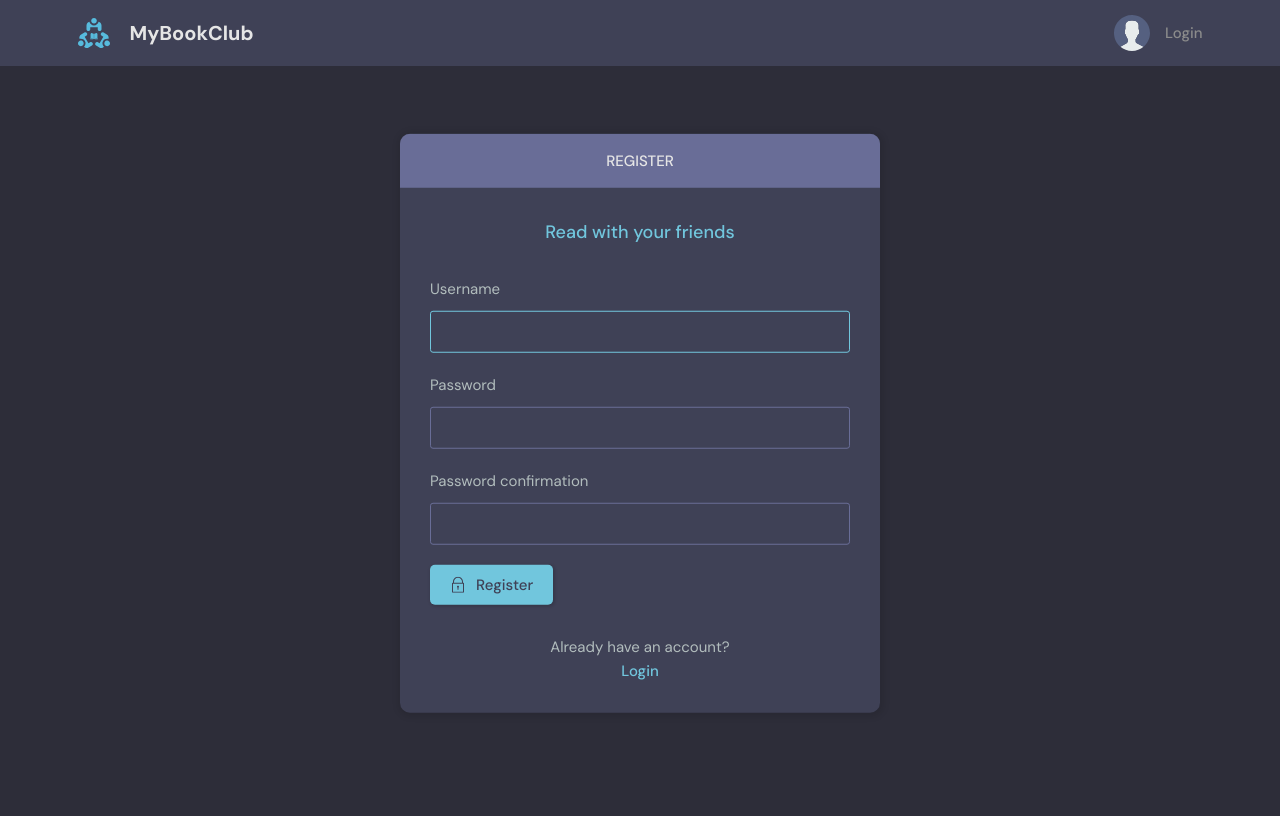
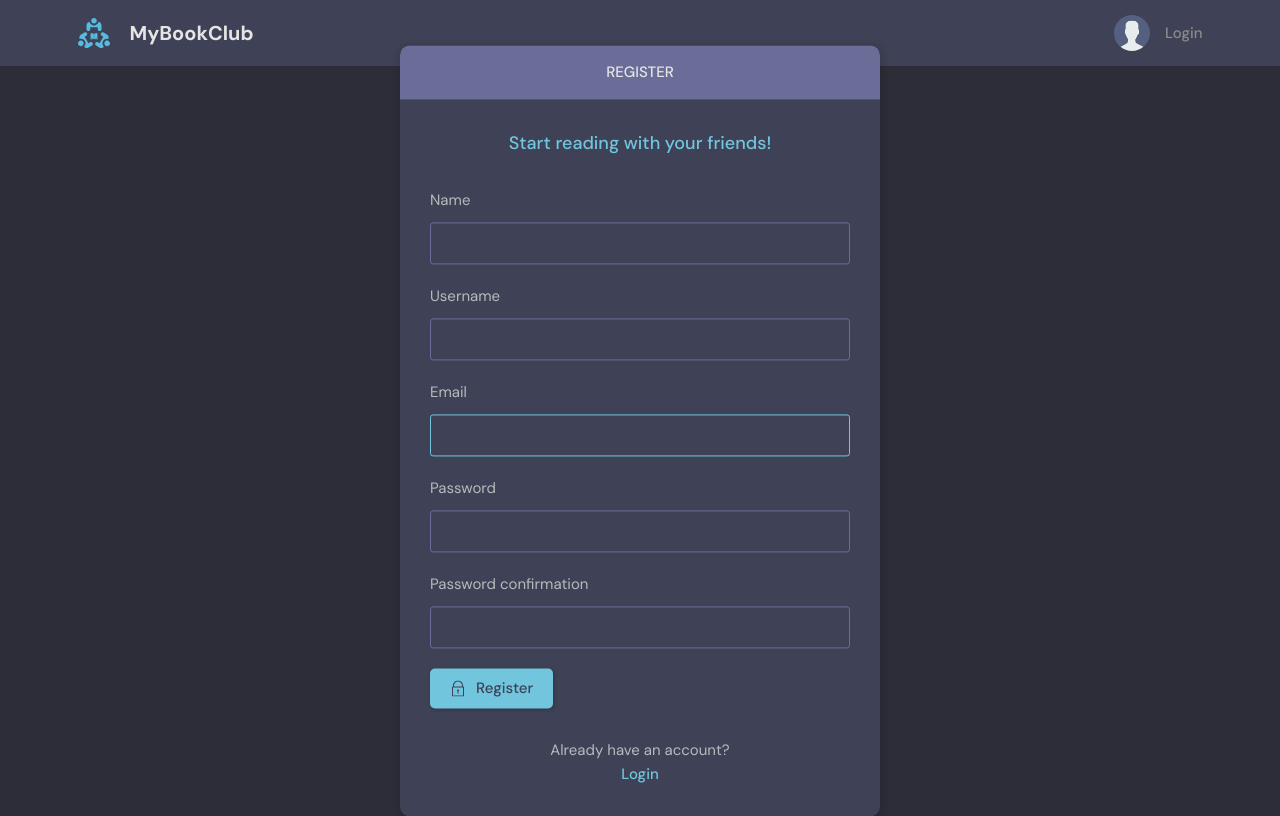
Before and after one commit to srilakshmiranganath/mybookclub, a Django app: page /register/ in a window 1280 px wide. Before the commit the page ends 713 px from the top, so only its background shows below. Run offline with Django 5.2, Linux system fonts and the light colour scheme.

Commit message:
custom user model integrated

```diff
--- a/base/admin.py
+++ b/base/admin.py
@@ -1,8 +1,9 @@
 from django.contrib import admin
 
 # Register your models here.
-from .models import Room, Book, Message
+from .models import Room, Book, Message, User
 
+admin.site.register(User)
 admin.site.register(Room)
 admin.site.register(Book)
 admin.site.register(Message)
--- a/base/forms.py
+++ b/base/forms.py
@@ -1,6 +1,11 @@
 from django.forms import ModelForm
-from .models import Room
-from django.contrib.auth.models import User
+from .models import Room, User
+from django.contrib.auth.forms import UserCreationForm
+
+class MyUserCreationForm(UserCreationForm):
+    class Meta:
+        model = User
+        fields = ['name', 'username', 'email', 'password1', 'password2']
 
 class RoomForm(ModelForm):
     class Meta:
@@ -11,4 +16,4 @@ class RoomForm(ModelForm):
 class UserForm(ModelForm):
     class Meta:
         model = User
-        fields = ['username', 'email']
+        fields = ['avatar', 'name', 'username', 'email', 'bio']
--- a/base/models.py
+++ b/base/models.py
@@ -1,5 +1,14 @@
 from django.db import models
-from django.contrib.auth.models import User
+from django.contrib.auth.models import AbstractUser
+
+class User(AbstractUser):
+    name = models.CharField(max_length=200, null=True)
+    email = models.EmailField(unique=True, null=True)
+    bio = models.TextField(null=True)
+    avatar = models.ImageField(null=True, default="avatar.svg")
+
+    USERNAME_FIELD = 'email'
+    REQUIRED_FIELDS = []
 
 class Book(models.Model):
     name = models.CharField(max_length=200)
@@ -28,9 +37,13 @@ class Message(models.Model):
     body = models.TextField()
     updated = models.DateTimeField(auto_now=True)
     created = models.DateTimeField(auto_now_add=True)
-
     class Meta:
         ordering = ['-created', '-updated']
 
     def __str__(self):
         return self.body[0:50]
+    class Meta:
+        ordering = ['-created', '-updated']
+
+    def __str__(self):
+        return self.body[0:50]
--- a/base/templates/base/activity_component.html
+++ b/base/templates/base/activity_component.html
@@ -7,7 +7,7 @@
       <div class="activities__boxHeader roomListRoom__header">
         <a href="{% url 'user-profile' message.user.id %}" class="roomListRoom__author">
           <div class="avatar avatar--small">
-            <img src="https://randomuser.me/api/portraits/women/11.jpg" />
+            <img src="{{message.user.avatar.url}}" />
           </div>
           <p>
             @{{message.user.username}}
--- a/base/templates/base/feed_component.html
+++ b/base/templates/base/feed_component.html
@@ -4,7 +4,7 @@
       <div class="roomListRoom__header">
         <a href="{% url 'user-profile' room.host.id %}" class="roomListRoom__author">
           <div class="avatar avatar--small">
-            <img src="https://randomuser.me/api/portraits/women/11.jpg" />
+            <img src="{{room.host.avatar.url}}" />
           </div>
           <span>@{{room.host.username}}</span>
         </a>
--- a/base/templates/base/login_register.html
+++ b/base/templates/base/login_register.html
@@ -12,13 +12,13 @@
             </div>
           </div>
           <div class="layout__body">
-            <h2 class="auth__tagline">Read with your friends</h2>
+            <h2 class="auth__tagline">Start reading with your friends!</h2>
 
             <form class="form" action="" method="POST">
               {% csrf_token %}
               <div class="form__group form__group">
-                <label for="room_name">Username</label>
-                <input id="username" name="username" type="text" placeholder="Username" />
+                <label for="room_name">Email</label>
+                <input id="username" name="email" type="text" placeholder="Email" />
               </div>
               <div class="form__group">
                 <label for="password">Password</label>
@@ -67,7 +67,7 @@
             </div>
           </div>
           <div class="layout__body">
-            <h2 class="auth__tagline">Read with your friends</h2>
+            <h2 class="auth__tagline">Start reading with your friends!</h2>
 
             <form class="form" action="" method="POST">
               {% csrf_token %}
--- a/base/templates/base/profile.html
+++ b/base/templates/base/profile.html
@@ -12,7 +12,7 @@
         <div class="profile">
           <div class="profile__avatar">
             <div class="avatar avatar--large active">
-              <img src="https://randomuser.me/api/portraits/men/11.jpg" />
+              <img src="{{user.avatar.url}}" />
             </div>
           </div>
           <div class="profile__info">
--- a/base/templates/base/room.html
+++ b/base/templates/base/room.html
@@ -66,7 +66,7 @@
                 <p>Hosted By</p>
                 <a href="{% url 'user-profile' room.host.id %}" class="room__author">
                   <div class="avatar avatar--small">
-                    <img src="https://randomuser.me/api/portraits/men/37.jpg" />
+                    <img src="{{room.host.avatar.url}}" />
                   </div>
                   <span>@{{room.host.username}}</span>
                 </a>
@@ -86,7 +86,7 @@
                     <div class="thread__author">
                       <a href="{% url 'user-profile' message.user.id %}" class="thread__authorInfo">
                         <div class="avatar avatar--small">
-                          <img src="https://randomuser.me/api/portraits/men/37.jpg" />
+                          <img src="{{message.user.avatar.url}}" />
                         </div>
                         <span>@{{message.user.username}}</span>
                       </a>
@@ -128,7 +128,7 @@
             {% for user in participants %}
             <a href="{% url 'user-profile' user.id %}" class="participant">
               <div class="avatar avatar--medium">
-                <img src="https://randomuser.me/api/portraits/men/37.jpg" />
+                <img src="{{user.avatar.url}}" />
               </div>
               <p>
                 {{user.username}}
--- a/base/templates/base/update-user.html
+++ b/base/templates/base/update-user.html
@@ -19,7 +19,7 @@
                     </div>
                 </div>
                 <div class="layout__body">
-                    <form class="form" action="" method="POST">
+                    <form class="form" action="" method="POST" enctype="multipart/form-data">
                         {% csrf_token %}
                         {% for field in form %}
                         <div class="form__group">
--- a/base/views.py
+++ b/base/views.py
@@ -3,25 +3,23 @@ from django.http import HttpResponse
 from django.contrib import messages
 from django.contrib.auth.decorators import login_required
 from django.db.models import Q
-from django.contrib.auth.models import User
 from django.contrib.auth import authenticate, login, logout
-from django.contrib.auth.forms import UserCreationForm
-from .models import Room, Book, Message
-from .forms import RoomForm, UserForm
+from .models import Room, Book, Message, User
+from .forms import RoomForm, UserForm, MyUserCreationForm
 
 def loginPage(request):
     page = 'login'
 
     if request.method == 'POST':
-        username = request.POST.get('username').lower()
+        email = request.POST.get('email').lower()
         password = request.POST.get('password')
 
         try:
-            user = User.objects.get(username=username)
+            user = User.objects.get(email=email)
         except:
             messages.error(request, 'User does not exist.')
 
-        user = authenticate(request, username=username, password=password)
+        user = authenticate(request, email=email, password=password)
 
         if user is not None:
             login(request, user)
@@ -37,10 +35,10 @@ def logoutPage(request):
     return redirect('home')
 
 def registerUser(request):
-    form = UserCreationForm()
+    form = MyUserCreationForm()
 
     if request.method == 'POST':
-        form = UserCreationForm(request.POST)
+        form = MyUserCreationForm(request.POST)
         if form.is_valid():
             user = form.save(commit=False)
             user.username = user.username.lower()
@@ -156,7 +154,7 @@ def updateUser(request):
     user = request.user
     form = UserForm(instance=user)
     if request.method == 'POST':
-        form = UserForm(request.POST, instance=user)
+        form = UserForm(request.POST, request.FILES, instance=user)
         if form.is_valid():
             form.save()
             return redirect('user-profile', pk=user.id)
--- a/mybookclub/settings.py
+++ b/mybookclub/settings.py
@@ -40,6 +40,8 @@ INSTALLED_APPS = [
 
     'base.apps.BaseConfig',
 ]
+
+AUTH_USER_MODEL = 'base.User'
 
 MIDDLEWARE = [
     'django.middleware.security.SecurityMiddleware',
@@ -120,11 +122,14 @@ USE_TZ = True
 # https://docs.djangoproject.com/en/5.1/howto/static-files/
 
 STATIC_URL = 'static/'
+MEDIA_URL = '/images/'
 
 STATICFILES_DIRS = [
     BASE_DIR / 'static'
 ]
 
+MEDIA_ROOT = BASE_DIR / 'static/images'
+
 # Default primary key field type
 # https://docs.djangoproject.com/en/5.1/ref/settings/#default-auto-field
 
--- a/mybookclub/urls.py
+++ b/mybookclub/urls.py
@@ -1,7 +1,11 @@
 from django.contrib import admin
 from django.urls import path, include
+from django.conf import settings
+from django.conf.urls.static import static
 
 urlpatterns = [
     path('admin/', admin.site.urls),
     path('', include('base.urls')),
 ]
+
+urlpatterns += static(settings.MEDIA_URL, document_root=settings.MEDIA_ROOT)
--- a/templates/navbar.html
+++ b/templates/navbar.html
@@ -14,7 +14,7 @@
         <div class="header__user">
           <a href="{% url 'user-profile' request.user.id %}">
             <div class="avatar avatar--medium active">
-              <img src="https://randomuser.me/api/portraits/men/37.jpg" />
+              <img src="{{request.user.avatar.url}}" />
             </div>
             <p>{{request.user.username}} <span>@{{request.user.username}}</span></p>
           </a>
```
Also changed, not shown: base/templates/base/home.html (+1 -12 lines), base/migrations/0001_initial.py, base/migrations/0002_book_room_host_room_book_message.py (deleted), base/migrations/0002_user_bio_user_name_alter_user_email.py (added), base/migrations/0003_alter_message_options_alter_room_options_and_more.py (deleted), base/migrations/0003_user_avatar.py (added), static/images/female-placeholder.jpg (added).
